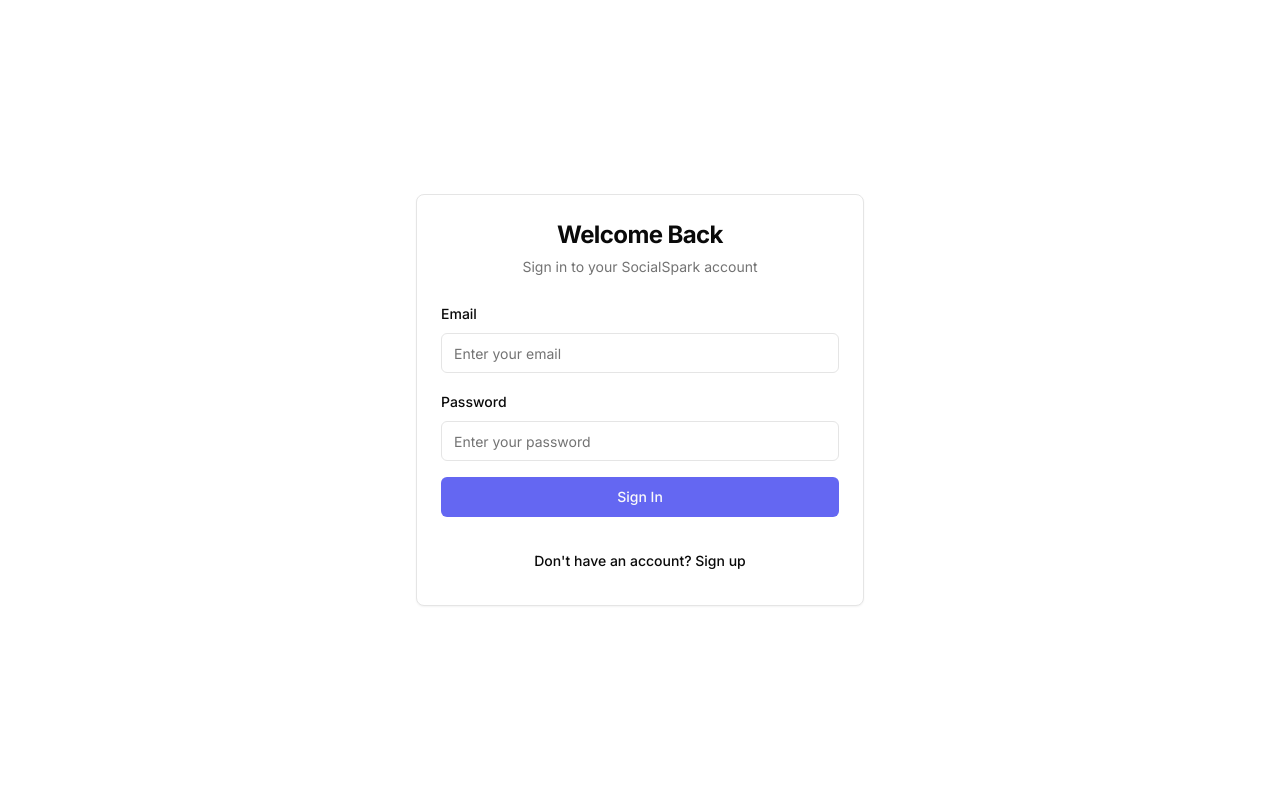
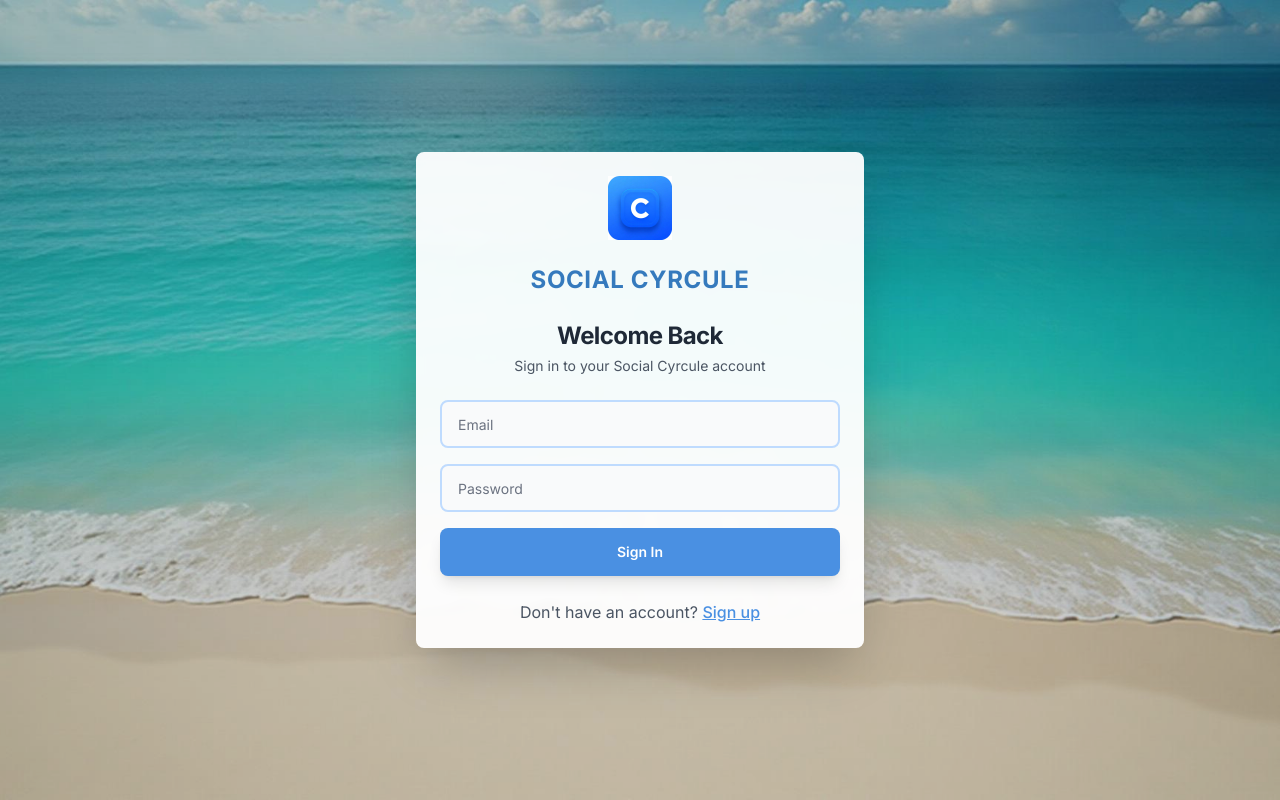
Before and after one commit to PatW404/reel-pulse-social, a React (Vite) app: page /auth in a window 1280 px wide. Built offline with nearby package versions, Linux system fonts and the light colour scheme.

Commit message:
Refactor: Update auth page design
Update the signup and login page design to match the provided images, including the logo.

```diff
--- a/src/pages/Auth.tsx
+++ b/src/pages/Auth.tsx
@@ -6,6 +6,8 @@ import { Input } from '@/components/ui/input';
 import { Label } from '@/components/ui/label';
 import { useAuth } from '@/hooks/useAuth';
 import { useToast } from '@/hooks/use-toast';
+import socialCyrculeLogo from '@/assets/social-cyrcule-logo.png';
+import oceanBackground from '@/assets/ocean-background.jpg';
 
 export default function Auth() {
   const [isLogin, setIsLogin] = useState(true);
@@ -66,99 +68,131 @@ export default function Auth() {
   };
 
   return (
-    <div className="min-h-screen flex items-center justify-center bg-background p-4">
-      <Card className="w-full max-w-md">
-        <CardHeader className="text-center">
-          <CardTitle className="text-2xl font-bold">
-            {isLogin ? 'Welcome Back' : 'Create Account'}
-          </CardTitle>
-          <CardDescription>
-            {isLogin
-              ? 'Sign in to your SocialSpark account'
-              : 'Join SocialSpark and start connecting'
-            }
-          </CardDescription>
+    <div
+      className="min-h-screen flex items-center justify-center p-4 relative"
+      style={{
+        backgroundImage: `url(${oceanBackground})`,
+        backgroundSize: 'cover',
+        backgroundPosition: 'center',
+        backgroundRepeat: 'no-repeat'
+      }}
+    >
+      {/* Overlay for better readability */}
+      <div className="absolute inset-0 bg-black/20" />
+
+      <Card className="w-full max-w-md relative z-10 bg-white/95 backdrop-blur-sm border-0 shadow-2xl">
+        <CardHeader className="text-center space-y-6 pb-6">
+          {/* Logo */}
+          <div className="flex justify-center">
+            <img
+              src={socialCyrculeLogo}
+              alt="Social Cyrcule"
+              className="w-16 h-16"
+            />
+          </div>
+
+          {/* Brand name */}
+          <div className="space-y-2">
+            <h1 className="text-2xl font-bold text-[#357ABD] tracking-wide">
+              SOCIAL CYRCULE
+            </h1>
+            {!isLogin && (
+              <p className="text-sm font-medium text-gray-600 uppercase tracking-wider">
+                "Create Something Special"
+              </p>
+            )}
+          </div>
+
+          {/* Page title */}
+          <div className="space-y-1">
+            <CardTitle className="text-2xl font-bold text-gray-800">
+              {isLogin ? 'Welcome Back' : 'Create a new account'}
+            </CardTitle>
+            {isLogin && (
+              <CardDescription className="text-gray-600">
+                Sign in to your Social Cyrcule account
+              </CardDescription>
+            )}
+          </div>
         </CardHeader>
 
-        <CardContent>
+        <CardContent className="space-y-6">
           <form onSubmit={handleSubmit} className="space-y-4">
             {!isLogin && (
               <>
                 <div className="space-y-2">
-                  <Label htmlFor="username">Username</Label>
                   <Input
                     id="username"
                     type="text"
-                    placeholder="Enter your username"
+                    placeholder="Username"
                     value={username}
                     onChange={(e) => setUsername(e.target.value)}
                     required={!isLogin}
+                    className="h-12 bg-gray-50 border-2 border-blue-200 rounded-lg px-4 text-gray-700 placeholder:text-gray-500 focus:border-[#4A90E2] focus:bg-white transition-all"
                   />
                 </div>
 
                 <div className="space-y-2">
-                  <Label htmlFor="displayName">Display Name</Label>
                   <Input
                     id="displayName"
                     type="text"
-                    placeholder="Enter your display name"
+                    placeholder="Display Name (Optional)"
                     value={displayName}
                     onChange={(e) => setDisplayName(e.target.value)}
+                    className="h-12 bg-gray-50 border-2 border-blue-200 rounded-lg px-4 text-gray-700 placeholder:text-gray-500 focus:border-[#4A90E2] focus:bg-white transition-all"
                   />
                 </div>
               </>
             )}
 
             <div className="space-y-2">
-              <Label htmlFor="email">Email</Label>
               <Input
                 id="email"
                 type="email"
-                placeholder="Enter your email"
+                placeholder={isLogin ? "Email" : "Email Address"}
                 value={email}
                 onChange={(e) => setEmail(e.target.value)}
                 required
+                className="h-12 bg-gray-50 border-2 border-blue-200 rounded-lg px-4 text-gray-700 placeholder:text-gray-500 focus:border-[#4A90E2] focus:bg-white transition-all"
               />
             </div>
 
             <div className="space-y-2">
-              <Label htmlFor="password">Password</Label>
               <Input
                 id="password"
                 type="password"
-                placeholder="Enter your password"
+                placeholder="Password"
                 value={password}
                 onChange={(e) => setPassword(e.target.value)}
                 required
+                className="h-12 bg-gray-50 border-2 border-blue-200 rounded-lg px-4 text-gray-700 placeholder:text-gray-500 focus:border-[#4A90E2] focus:bg-white transition-all"
               />
             </div>
 
             <Button
               type="submit"
-              className="w-full"
+              className="w-full h-12 bg-[#4A90E2] hover:bg-[#357ABD] text-white font-semibold rounded-lg transition-all duration-200 shadow-lg hover:shadow-xl"
               disabled={loading}
-              variant="social"
             >
               {loading
                 ? 'Loading...'
                 : isLogin
                   ? 'Sign In'
-                  : 'Create Account'
+                  : 'Create an account'
               }
             </Button>
           </form>
 
-          <div className="mt-6 text-center">
-            <Button
-              variant="ghost"
-              onClick={() => setIsLogin(!isLogin)}
-              className="text-sm"
-            >
-              {isLogin
-                ? "Don't have an account? Sign up"
-                : 'Already have an account? Sign in'
-              }
-            </Button>
+          <div className="text-center">
+            <p className="text-gray-600">
+              {isLogin ? "Don't have an account? " : 'Already have an account? '}
+              <button
+                onClick={() => setIsLogin(!isLogin)}
+                className="text-[#4A90E2] hover:text-[#357ABD] font-medium underline transition-colors"
+              >
+                {isLogin ? 'Sign up' : 'Sign in'}
+              </button>
+            </p>
           </div>
         </CardContent>
       </Card>
```
Also changed, not shown: src/assets/ocean-background.jpg (added), src/assets/social-cyrcule-logo.png (added).
